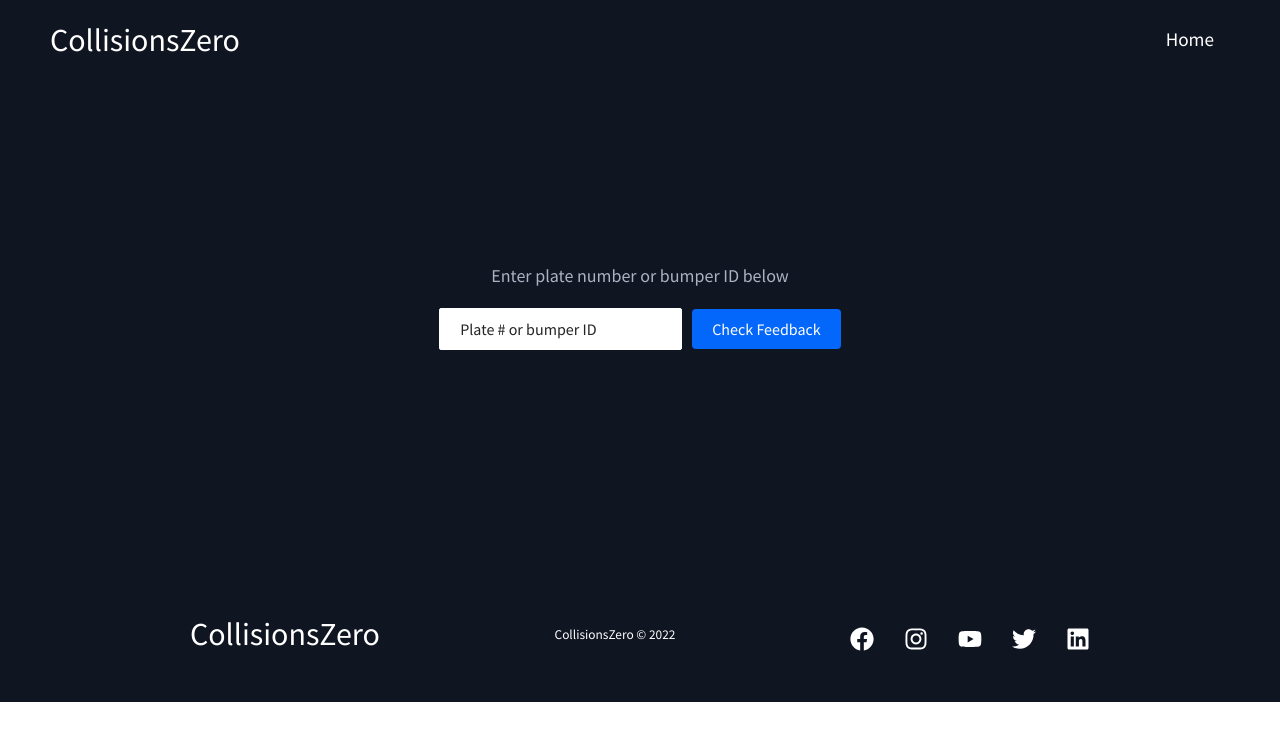
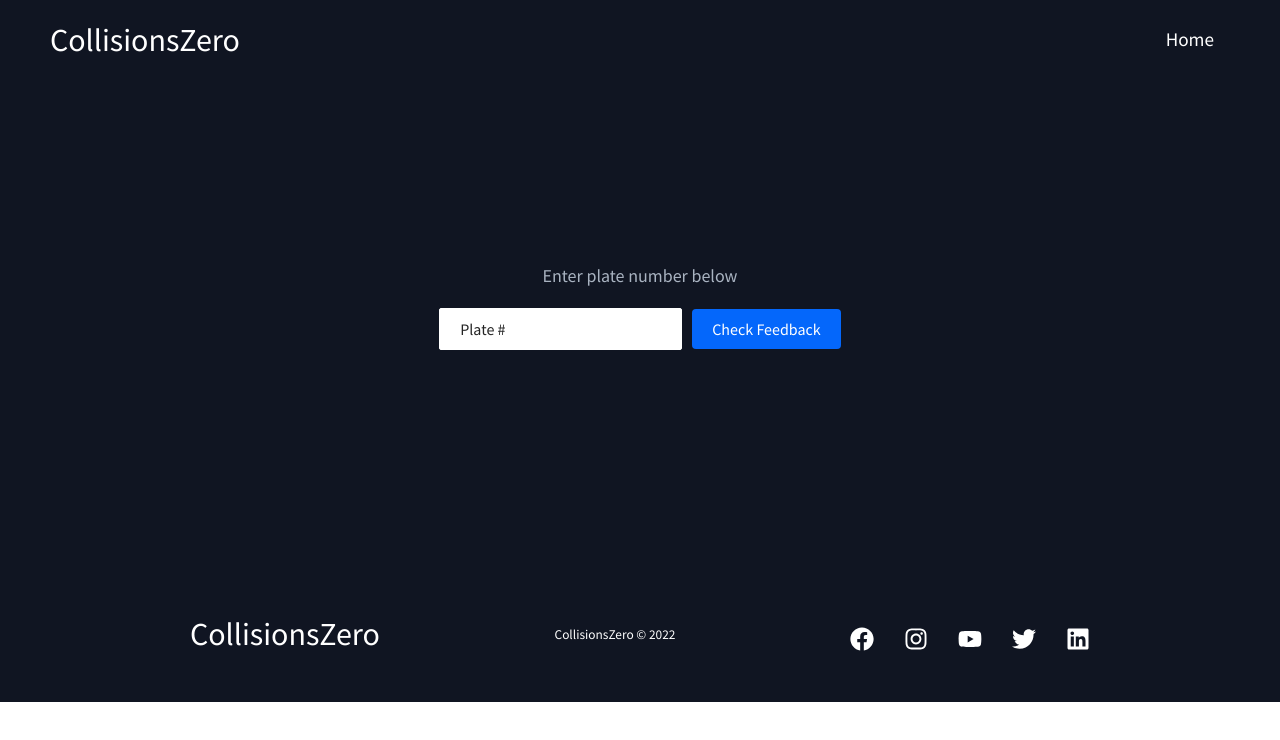
Before and after one commit to Meerkat007/collisionszero-ui, a React (Create React App) app: page / in a window 1280 px wide. Shown: the top 740 px of the page. Built offline with nearby package versions, Linux system fonts and the light colour scheme.

Commit message:
remove bumper id

```diff
--- a/src/components/InfoSection/InfoSectionWithInput.js
+++ b/src/components/InfoSection/InfoSectionWithInput.js
@@ -44,7 +44,7 @@ import {FeedbackView} from '..'
                         <FormInput
                             name='plateNumber'
                             type='text'
-                            placeholder='Plate # or bumper ID'
+                            placeholder='Plate #'
                             onChange={(event) => {
                                 setPlateNum(event.target.value)
                             }}
--- a/src/pages/HomePage/Data.js
+++ b/src/pages/HomePage/Data.js
@@ -7,7 +7,7 @@ export const homeObjOne = {
     topLine: '',
     headline: '',
     description:
-      'Enter plate number or bumper ID below',
+      'Enter plate number below',
     buttonLabel: 'Get Started',
     imgStart: '',
     img: require('../../images/svg-1.svg'),
```
